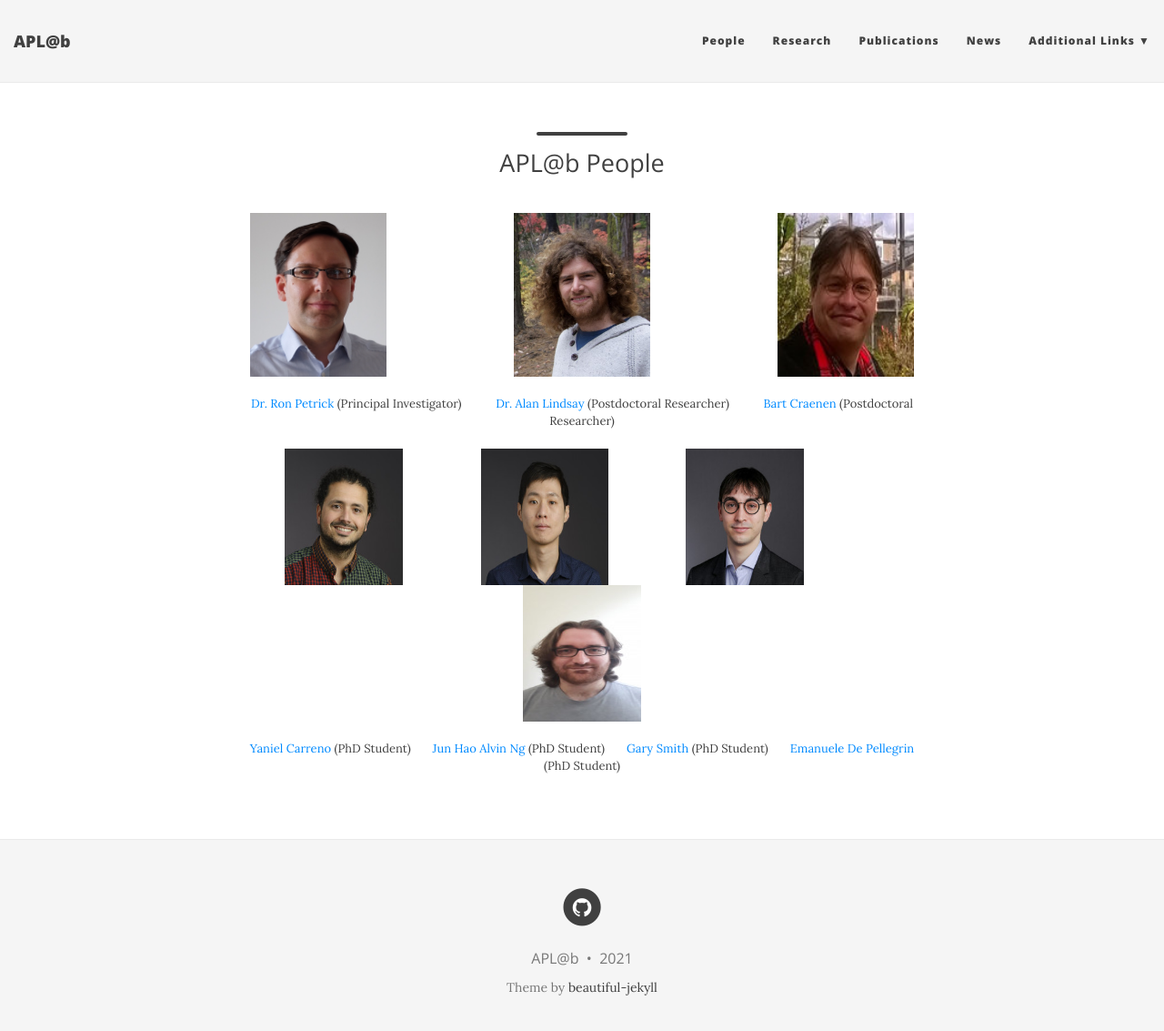
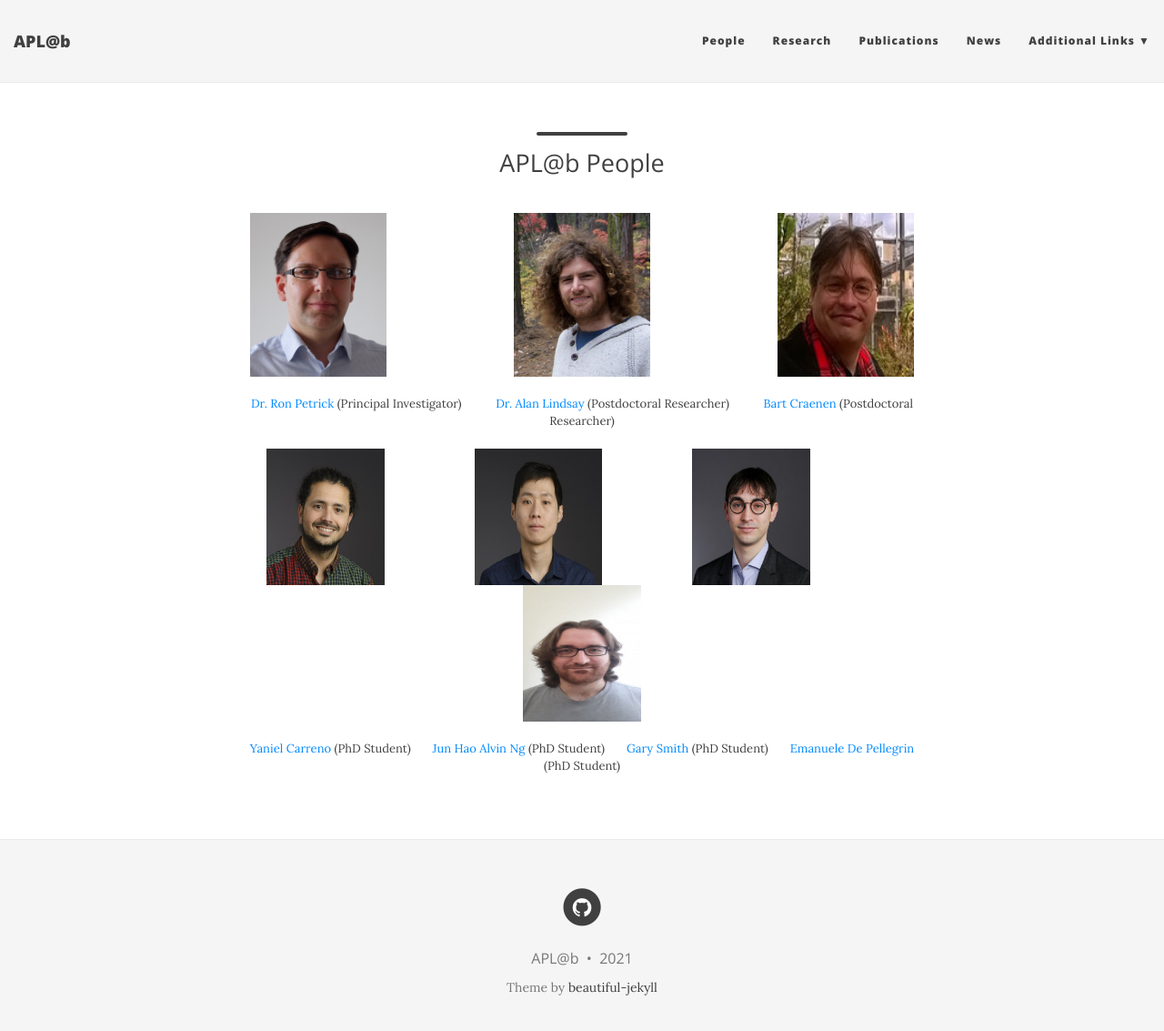
Before and after one commit to aplab2020/aplab2020.github.io, a Jekyll site: the page built from people.md, in a window 1280 px wide and 1146 px high. Shown: the top 1133 px of the window at 91% size. Built offline with Jekyll 4.4.1, drawn with Linux system fonts in a browser that asks for light colours; nearby versions of some CDN libraries.

Commit message:
Update people.md

```diff
--- a/people.md
+++ b/people.md
@@ -18,7 +18,7 @@ show-avatar: false
 
 
 
-<p align="center"> <img src="/img/yaniel.jpg" align="center" width="130" height="150">  &nbsp;  &nbsp; &nbsp;  &nbsp; &nbsp; &nbsp;  &nbsp; &nbsp;  &nbsp; &nbsp; &nbsp; &nbsp; <img src="/img/alvin.jpg" align="center" width="140" height="150">   &nbsp;  &nbsp; &nbsp;  &nbsp; &nbsp; &nbsp;  &nbsp; &nbsp;  &nbsp; &nbsp; &nbsp; &nbsp; <img src="/img/gary.jpg" align="center" width="130" height="150">  &nbsp;  &nbsp; &nbsp;  &nbsp; &nbsp; &nbsp;  &nbsp; &nbsp;  &nbsp; &nbsp; &nbsp; &nbsp; <img src="/img/emanuelle.jpeg" align="center" width="130" height="150"></p>
+<p align="center"> <img src="/img/yaniel.jpg" align="center" width="130" height="150">  &nbsp;  &nbsp; &nbsp;  &nbsp; &nbsp; &nbsp;  &nbsp; &nbsp;  &nbsp; &nbsp; &nbsp; &nbsp; &nbsp; &nbsp; <img src="/img/alvin.jpg" align="center" width="140" height="150">   &nbsp; &nbsp; &nbsp;  &nbsp; &nbsp;  &nbsp; &nbsp; &nbsp;  &nbsp; &nbsp;  &nbsp; &nbsp; &nbsp; &nbsp; <img src="/img/gary.jpg" align="center" width="130" height="150">  &nbsp; &nbsp; &nbsp;  &nbsp; &nbsp;  &nbsp; &nbsp; &nbsp;  &nbsp; &nbsp;  &nbsp; &nbsp; &nbsp; &nbsp; <img src="/img/emanuelle.jpeg" align="center" width="130" height="150"></p>
 
  <p align="center"> <a href="https://www.edinburgh-robotics.org/students/yaniel-carreno" style="float:">Yaniel Carreno</a> (PhD Student) &nbsp; &nbsp; &nbsp;
  <a href="https://www.edinburgh-robotics.org/students/jun-hao-alvin-ng" style="float: ;">Jun Hao Alvin Ng</a> (PhD Student)  &nbsp; &nbsp; &nbsp;
```
